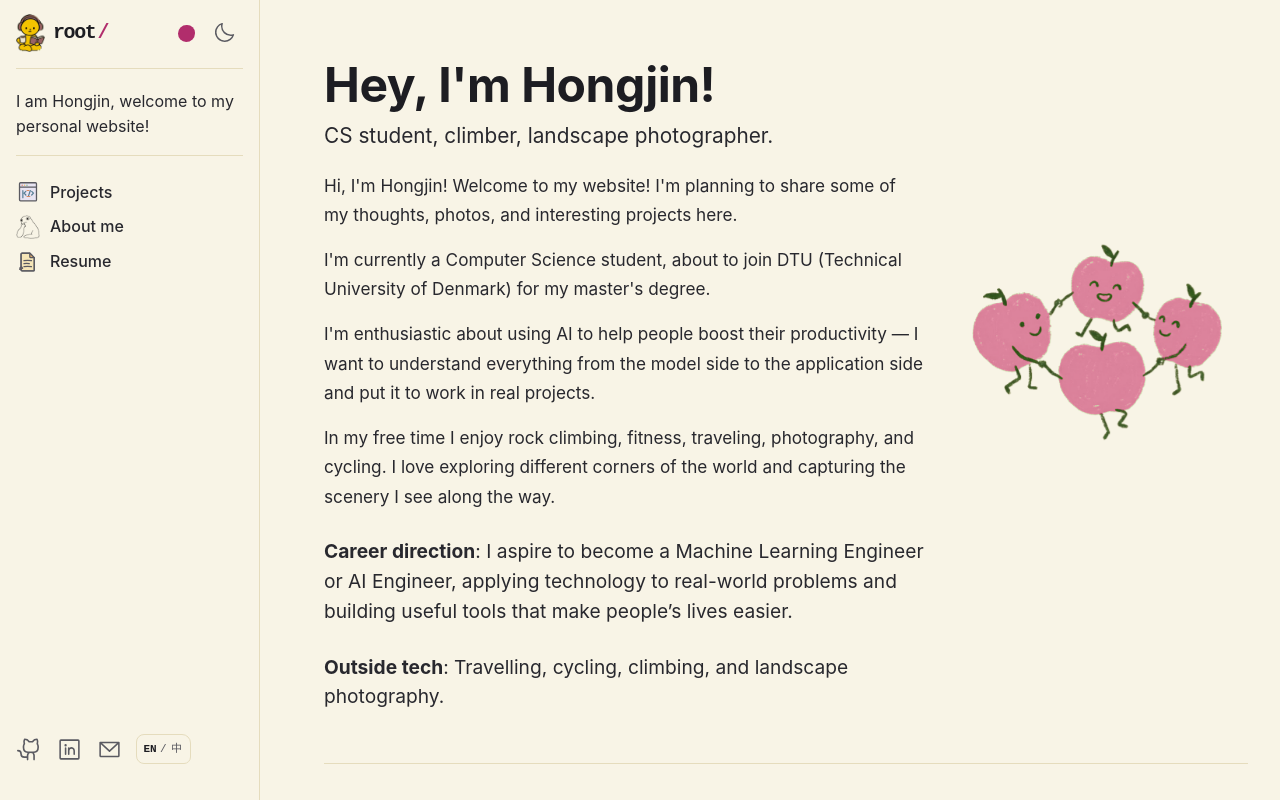
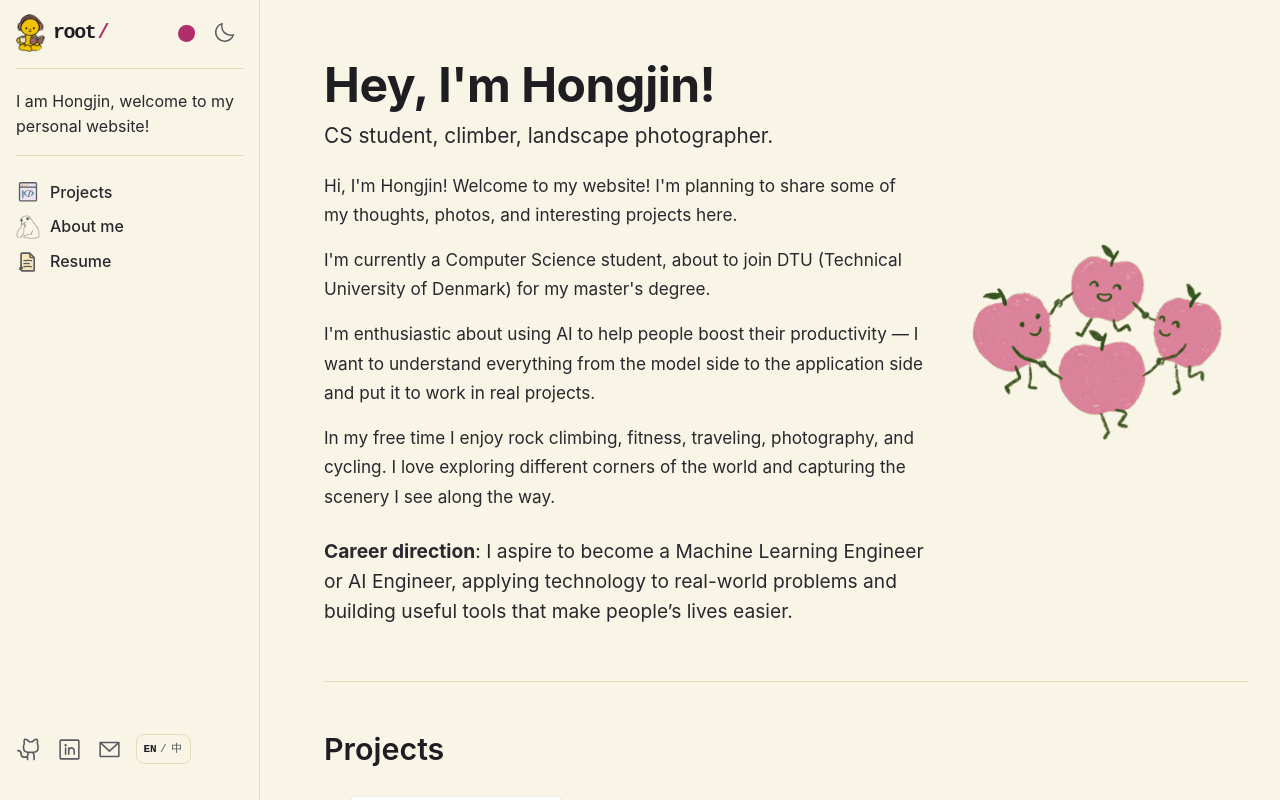
Before and after one commit to Hongjin-Lin/portfolio-site, a React (Vite) app: page / in a window 1280 px wide. Shown: the top 800 px of the page. Built offline with nearby package versions, Linux system fonts and the light colour scheme; a small style sheet from the web is missing; a web font is replaced by a local one.

Commit message:
Home: remove 'Outside tech' line

```diff
--- a/src/App.jsx
+++ b/src/App.jsx
@@ -77,7 +77,6 @@ const COPY = {
     bio4: "In my free time I enjoy rock climbing, fitness, traveling, photography, and cycling. I love exploring different corners of the world and capturing the scenery I see along the way.",
     close: "CLOSE ↑", details: "DETAILS ↓",
     career: "Career direction", careerText: ": I aspire to become a Machine Learning Engineer or AI Engineer, applying technology to real-world problems and building useful tools that make people’s lives easier.",
-    outside: "Outside tech", outsideText: ": Travelling, cycling, climbing, and landscape photography.",
     appleAlt: "Four green apples holding hands and dancing together",
   },
   zh: {
@@ -91,7 +90,6 @@ const COPY = {
     bio4: "闲暇时我喜欢攀岩、健身、旅行、摄影和骑自行车。我喜欢探索世界上不同的角落，并记录下所见的风景。",
     close: "收起 ↑", details: "查看详情 ↓",
     career: "职业方向", careerText: "：我希望未来成为机器学习工程师或 AI 工程师，用技术解决实际问题，打造实用工具，让人们的生活更轻松。",
-    outside: "工作之外", outsideText: "：旅行、骑行、攀岩和风光摄影。",
     appleAlt: "四只牵手跳舞的青苹果",
   },
 };
@@ -323,7 +321,6 @@ export function App() {
             <p>{copy.bio4}</p>
           </div>
           <p className="tn-also"><b>{copy.career}</b>{copy.careerText}</p>
-          <p className="tn-also"><b>{copy.outside}</b>{copy.outsideText}</p>
           </div>
           <aside className="tn-hero-art" aria-label="Four dancing green apples">
             <span className="tn-artwork--apples">
```
